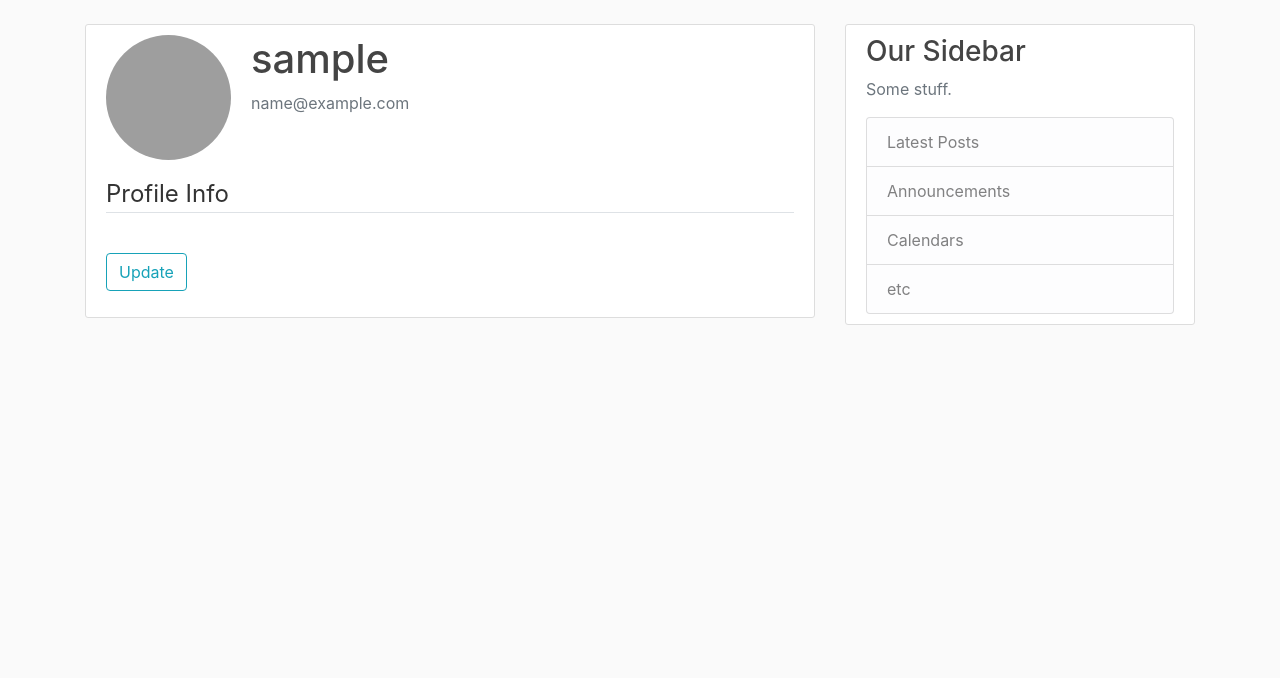
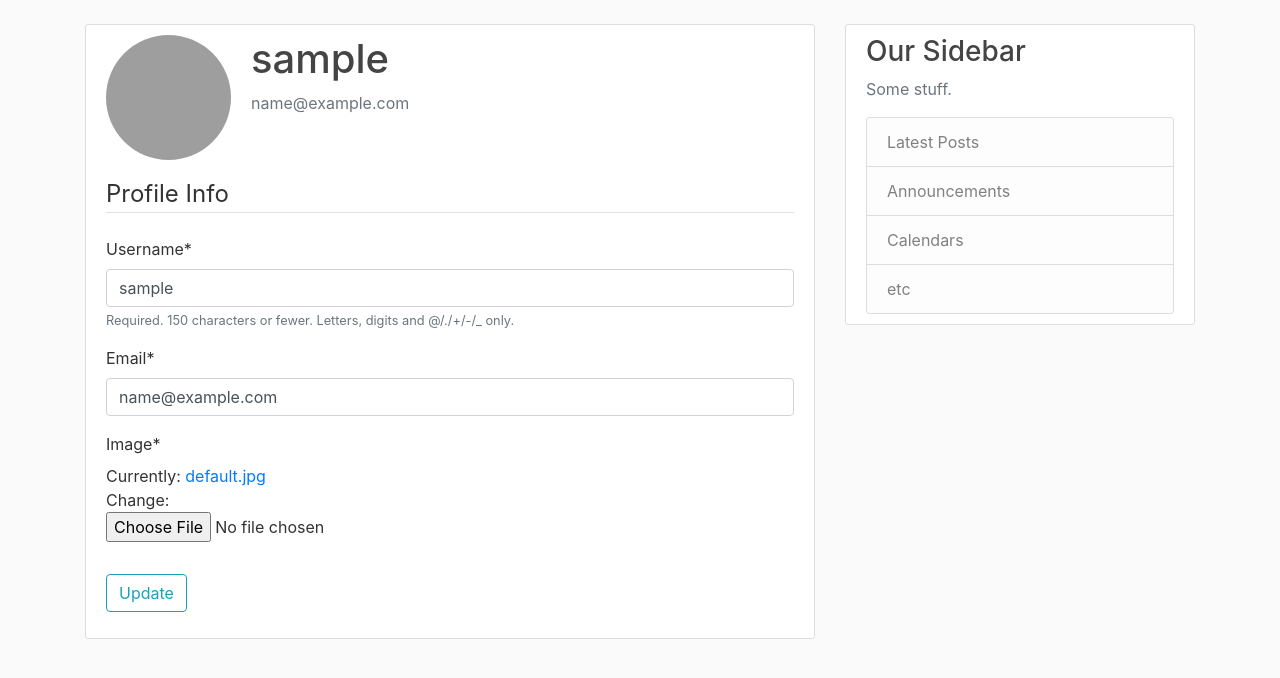
Before and after one commit to Hebzi/DjangoBlog, a Django app: page /profile/ in a window 1280 px wide. Shown: the part 56-734 px from the top of the page. Run offline with Django 3.2, Linux system fonts and the light colour scheme; the visitor is signed in with stand-in values (Sample User, id 1); some libraries are stand-ins or nearby versions; grey boxes are pictures that could not be loaded.

Commit message:
User profile update
- Add possibility to change user profile picture, username and email
- Now large images uploaded as profile pics are automatically resized to be smaller
- Changed display style of the profile pic in the posts

```diff
--- a/blog/templates/blog/home.html
+++ b/blog/templates/blog/home.html
@@ -3,9 +3,9 @@
 {% block content %}
     {% for post in posts %}
         <article class="media content-section">
+            <img class="rounded-circle article-img" src="{{ post.author.profile.image.url }}" alt="">
             <div class="media-body">
                 <div class="article-metadata">
-                    <img width="40px" class="rounded mb-1" src="{{ post.author.profile.image.url }}" alt="">
                     <a class="mr-2" href="#">{{ post.author }}</a>
                     <small class="text-muted">{{ post.datePosted | date:"d F Y, h:i a"  }}</small>
                 </div>
--- a/users/forms.py
+++ b/users/forms.py
@@ -1,6 +1,7 @@
 from django import forms
 from django.contrib.auth.models import User
 from django.contrib.auth.forms import UserCreationForm
+from .models import Profile
 
 
 class UserRegisterForm(UserCreationForm):
@@ -9,3 +10,17 @@ class UserRegisterForm(UserCreationForm):
     class Meta:
         model = User
         fields = ['username', 'email', 'password1', 'password2']
+
+
+class UserUpdateForm(forms.ModelForm):
+    email = forms.EmailField()
+
+    class Meta:
+        model = User
+        fields = ['username', 'email']
+
+
+class ProfileUpdateForm(forms.ModelForm):
+    class Meta:
+        model = Profile
+        fields = ['image']
--- a/users/models.py
+++ b/users/models.py
@@ -1,5 +1,6 @@
 from django.db import models
 from django.contrib.auth.models import User
+from PIL import Image
 
 
 class Profile(models.Model):
@@ -8,3 +9,12 @@ class Profile(models.Model):
 
     def __str__(self):
         return f"{self.user.username} Profile"
+
+    def save(self, **kwargs):
+        super().save()
+
+        img = Image.open(self.image.path)
+        if img.height > 300 or img.width > 300:
+            output_size = (300, 300)
+            img.thumbnail(output_size)
+            img.save(self.image.path)
--- a/users/views.py
+++ b/users/views.py
@@ -1,7 +1,7 @@
 from django.shortcuts import render, redirect
 from django.contrib import messages
 from django.contrib.auth.decorators import login_required
-from .forms import UserRegisterForm
+from .forms import UserRegisterForm, UserUpdateForm, ProfileUpdateForm
 
 
 def register(request):
@@ -10,7 +10,7 @@ def register(request):
         if form.is_valid():
             form.save()
             username = form.cleaned_data.get('username')
-            messages.success(request, f"Your account has been created! You can log in now.")
+            messages.success(request, f"Hi {username}. Your account has been created! You can log in now.")
             return redirect('login')
     else:
         form = UserRegisterForm()
@@ -19,4 +19,21 @@ def register(request):
 
 @login_required
 def profile(request):
-    return render(request, 'users/profile.html')
+    if request.method == 'POST':
+        u_form = UserUpdateForm(request.POST, instance=request.user)
+        p_form = ProfileUpdateForm(request.POST, request.FILES, instance=request.user.profile)
+        if u_form.is_valid() and p_form.is_valid():
+            u_form.save()
+            p_form.save()
+            messages.success(request, 'Your account has been updated.')
+            return redirect('profile')
+
+    else:
+        u_form = UserUpdateForm(instance=request.user)
+        p_form = ProfileUpdateForm(instance=request.user.profile)
+    context = {
+        'u_form': u_form,
+        'p_form': p_form
+    }
+
+    return render(request, 'users/profile.html', context)
```
